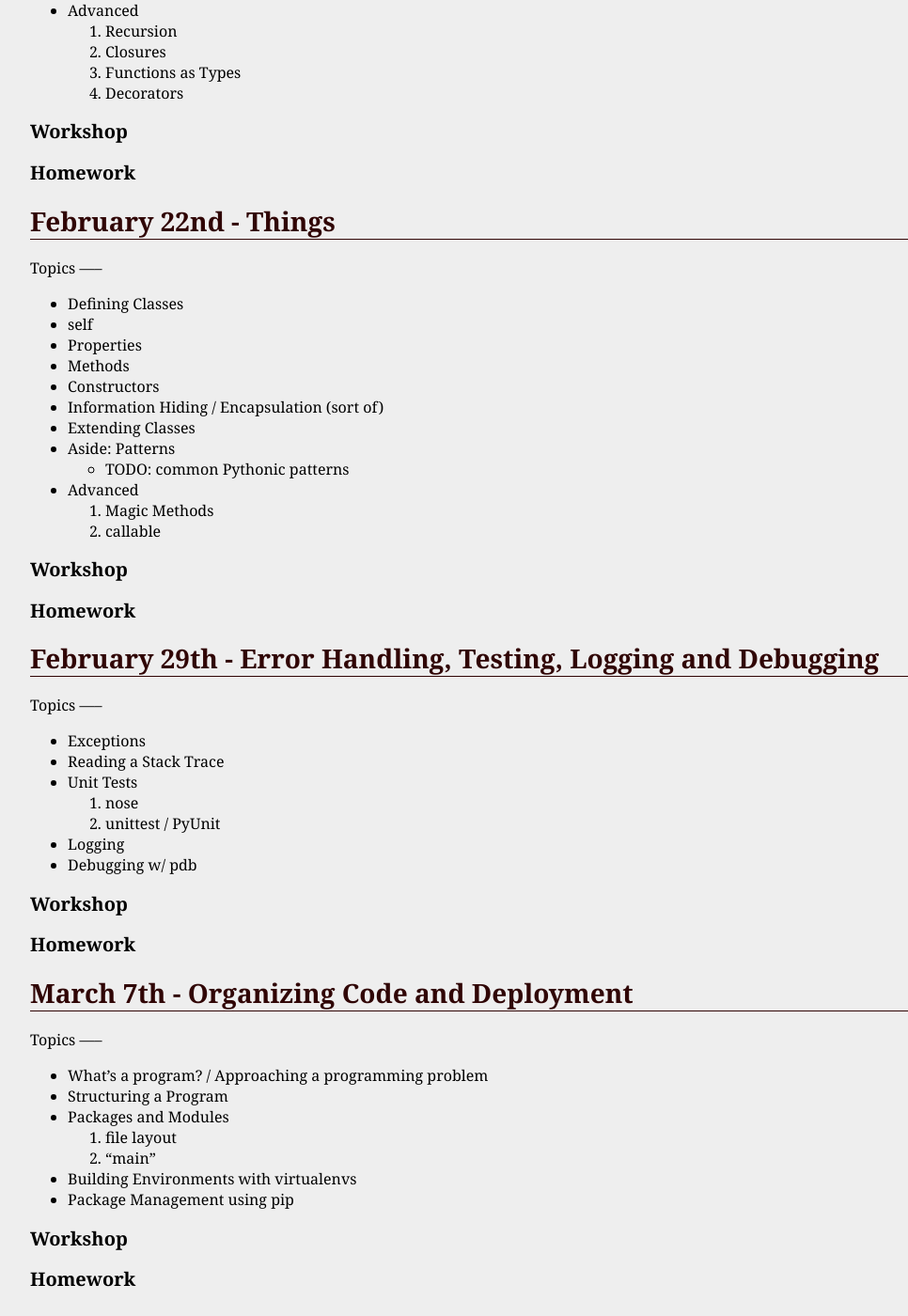
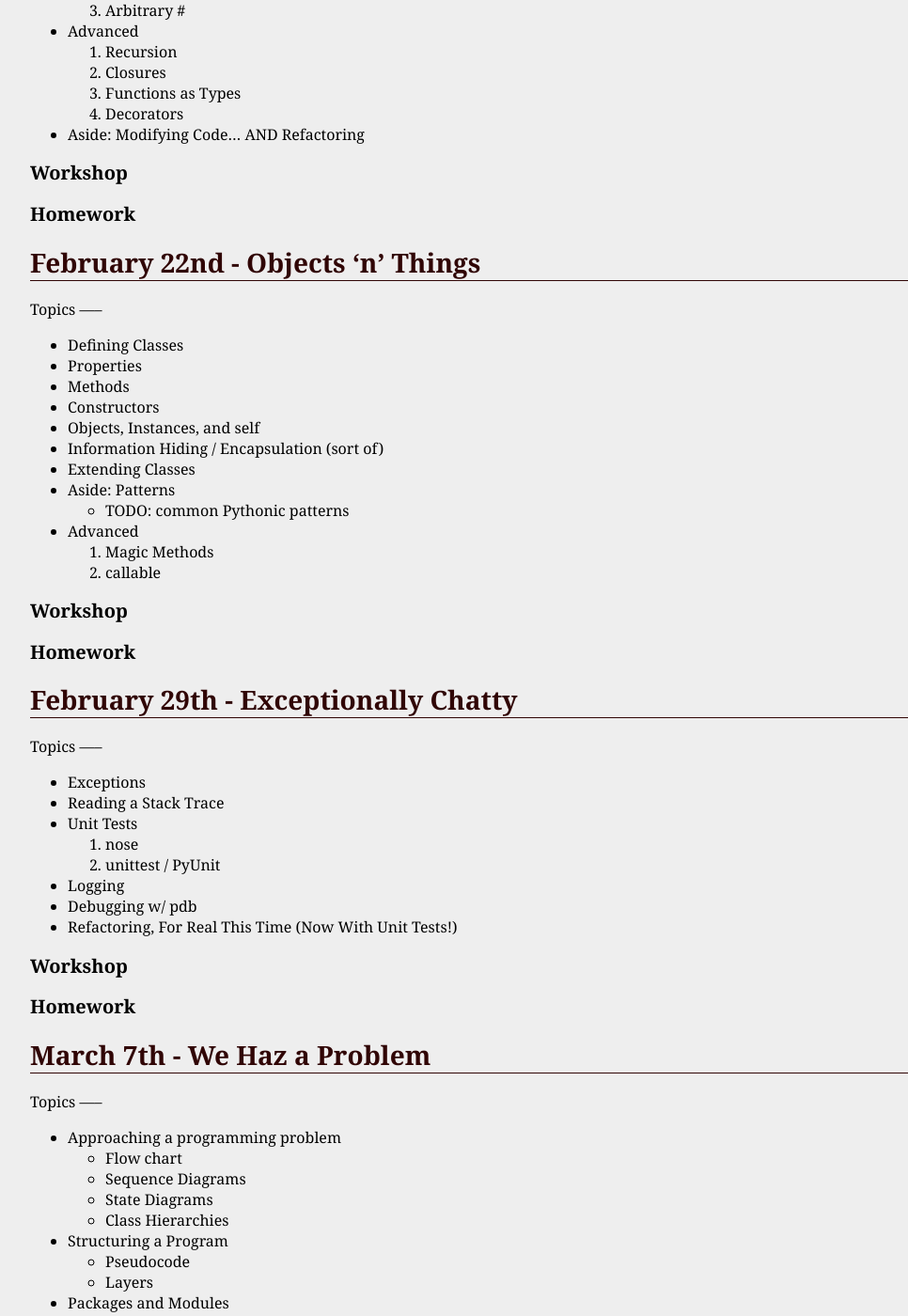
Before and after one commit to jversoza/MTEC2002, a Jekyll site: the page built from programming-foundations-2012-spring.markdown, in a window 1280 px wide and 1400 px high, scrolled down 1761 px. Shown: the whole window at 94% size, without its empty margins (128-1094 px from the left). Built offline with Jekyll 4.4.1, drawn with Linux system fonts in a browser that asks for light colours; some of the changed text lies outside the part shown.

Commit message:
fleshing out topics for first few lessons

```diff
--- a/programming-foundations-2012-spring.markdown
+++ b/programming-foundations-2012-spring.markdown
@@ -56,6 +56,7 @@ Topics
 	2. while
 	3. break, continue, etc
 	3. Functions
+* Aside: Modifying Code
 
 Workshop
 -----
@@ -78,6 +79,7 @@ Topics
 	2. Closures
 	3. Functions as Types
 	4. Decorators
+* Aside: Modifying Code... AND Refactoring
 
 Workshop
 -----
@@ -85,15 +87,15 @@ Workshop
 Homework
 -----
 
-February 22nd - Things
+February 22nd - Objects 'n' Things
 =====
 Topics
 -----
 * Defining Classes
-* self
 * Properties
 * Methods
 * Constructors
+* Objects, Instances, and self
 * Information Hiding / Encapsulation (sort of)
 * Extending Classes
 * Aside: Patterns
@@ -108,7 +110,7 @@ Workshop
 Homework
 -----
 
-February 29th - Error Handling, Testing, Logging and Debugging
+February 29th - Exceptionally Chatty
 =====
 Topics
 -----
@@ -119,6 +121,7 @@ Topics
 	2. unittest / PyUnit
 * Logging
 * Debugging w/ pdb
+* Refactoring, For Real This Time (Now With Unit Tests!)
 
 Workshop
 -----
@@ -126,12 +129,18 @@ Workshop
 Homework
 -----
 
-March 7th - Organizing Code and Deployment
+March 7th - We Haz a Problem
 =====
 Topics
 -----
-* What's a program? / Approaching a programming problem
+* Approaching a programming problem
+	* Flow chart
+	* Sequence Diagrams
+	* State Diagrams
+	* Class Hierarchies
 * Structuring a Program
+	* Pseudocode
+	* Layers
 * Packages and Modules
 	1. file layout
 	2. “main”
```
